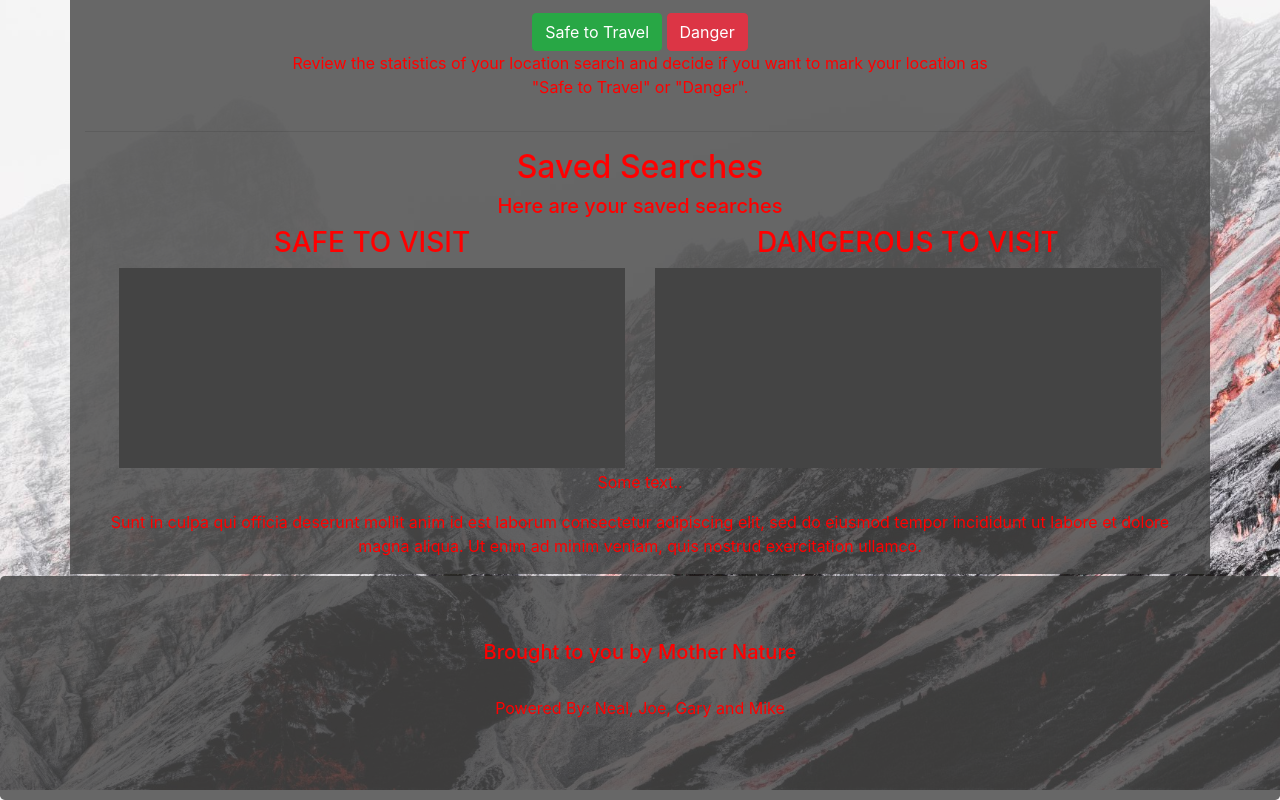
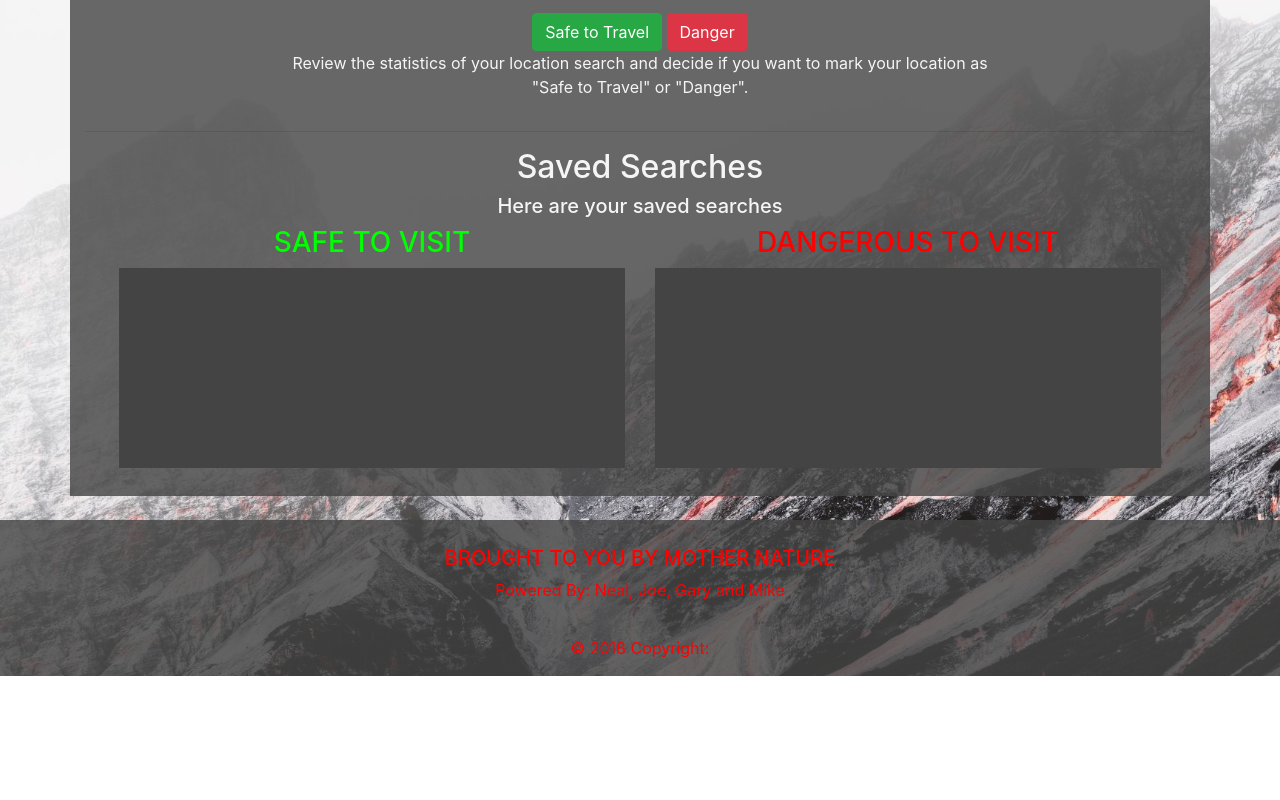
Before and after one commit to jpeckjr/Group_Project_Two, a website: page public/views/search.html in a window 1280 px wide. Shown: the part 919-1719 px from the top of the page. After the commit the page ends 1595 px from the top, so only its background shows below. Drawn offline with nearby package versions, Linux system fonts and the light colour scheme; no server answers; a web font is replaced by a local one.

Commit message:
updated files

```diff
--- a/public/css/search.css
+++ b/public/css/search.css
@@ -54,6 +54,15 @@ body {
     background-color: rgb(68,68,68,.8);
     text-align: center;
 }
+
+.page-footer {
+    color: red;
+    margin-bottom: auto;
+    background-color: rgb(68,68,68,.8);
+    text-align: center;
+}
+
+
 
 .container {
     color: red;
--- a/public/js/search.js
+++ b/public/js/search.js
@@ -1,12 +1,20 @@
 $(document).ready(function () {
-    // let user = {
-    //     "userId": "3"
-    // }
+
     $.ajax("/api/searches", {
         type: "get",
-        // data: user
+
     }).then(function (response) {
-        console.log(response)
+        let savedLocations = response.data;
+        for (i = 0; i < savedLocations.length; i++) {
+            console.log(savedLocations[i])
+            if (savedLocations[i].avoid_destination === false) {
+                $("#safeTravel").append("<br>" + savedLocations[i].search_text);
+            }
+            else {
+                $("#dangerTravel").append("<br>" + savedLocations[i].search_text);
+            }
+
+        }
 
     })
 
--- a/public/views/search.html
+++ b/public/views/search.html
@@ -115,7 +115,7 @@
 
             <div class="col-sm-2"></div>
 
-            <div class="col-sm-8" id="location">
+            <div class="col-sm-8" id="location" style="color: whitesmoke">
                 <h2>Disaster Information</h2>
                 <h5>Location</h5>
                 <div class="location"></div>
@@ -136,37 +136,40 @@
         <div class="row" id="savedSearches">
             <div class="col-sm-12">
 
-                <h2>Saved Searches</h2>
-                <h5>Here are your saved searches</h5>
+                <h2 style="color: whitesmoke">Saved Searches</h2>
+                <h5 style="color: whitesmoke">Here are your saved searches</h5>
                 <div class="row">
-                    <div class="col-sm-6">
+                    <div class="col-sm-6" style="color: lime">
                         <h3>SAFE TO VISIT</h3>
                         <div class="savedSearches" id="safeTravel"></div>
                     </div>
 
-                    <div class="col-sm-6">
+                    <div class="col-sm-6" style="color: red">
                         <h3>DANGEROUS TO VISIT</h3>
                         <div class="savedSearches" id="dangerTravel"></div>
                     </div>
-
                 </div>
-
-                <p>Some text..</p>
-                <p>Sunt in culpa qui officia deserunt mollit anim id est laborum consectetur adipiscing elit, sed do eiusmod
-                    tempor incididunt ut labore et dolore magna aliqua. Ut enim ad minim veniam, quis nostrud exercitation
-                    ullamco.
-                </p>
             </div>
         </div>
+        <br>
     </div>
+    <br>
+    <!-- Footer -->
+    <footer class="page-footer font-small blue pt-4">
+        <!-- Footer Links -->
+        <div class="container-fluid text-center text-md-center">
+            <!-- Grid row -->
+            <div class="row">
+                <div class="col-md-12 mt-md-0 mt-3">
+                    <h5 class="text-uppercase">Brought to you by Mother Nature</h5>
+                    <p>Powered By: Neal, Joe, Gary and Mike</p>
+                </div>
+            </div>
+        </div>
 
-    <div class="jumbotron text-center" style="margin-bottom:0">
-        <h5>Brought to you by Mother Nature</h5>
-        <br>
-        <p>Powered By: Neal, Joe, Gary and Mike</p>
-    </div>
-
+        <div class="footer-copyright text-center py-3">© 2018 Copyright:
+        </div>
+    </footer>
 </body>
 
-
 </html>
```
